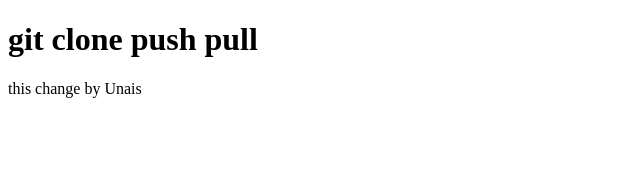
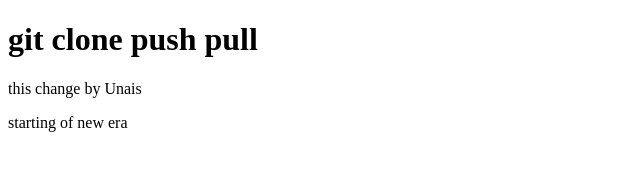
Before and after one commit to realpath24/introduction, a plain HTML site: page index.html in a window 1280 px wide. Shown: the whole page, without its empty margins (0-640 px from the left). Drawn offline with Linux system fonts and the light colour scheme.

Commit message:
added message

```diff
--- a/index.html
+++ b/index.html
@@ -8,5 +8,6 @@
 <body>
     <h1>git clone push pull</h1>
     <p>this change by Unais</p>
+    starting of new era
 </body>
 </html>
```
